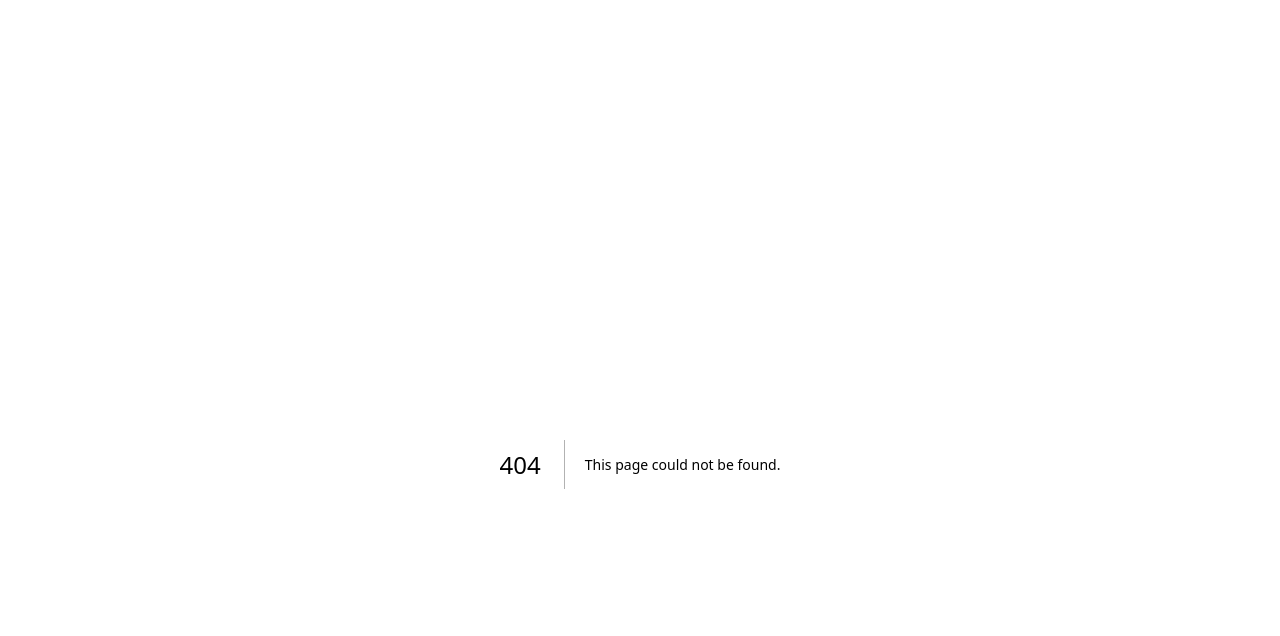
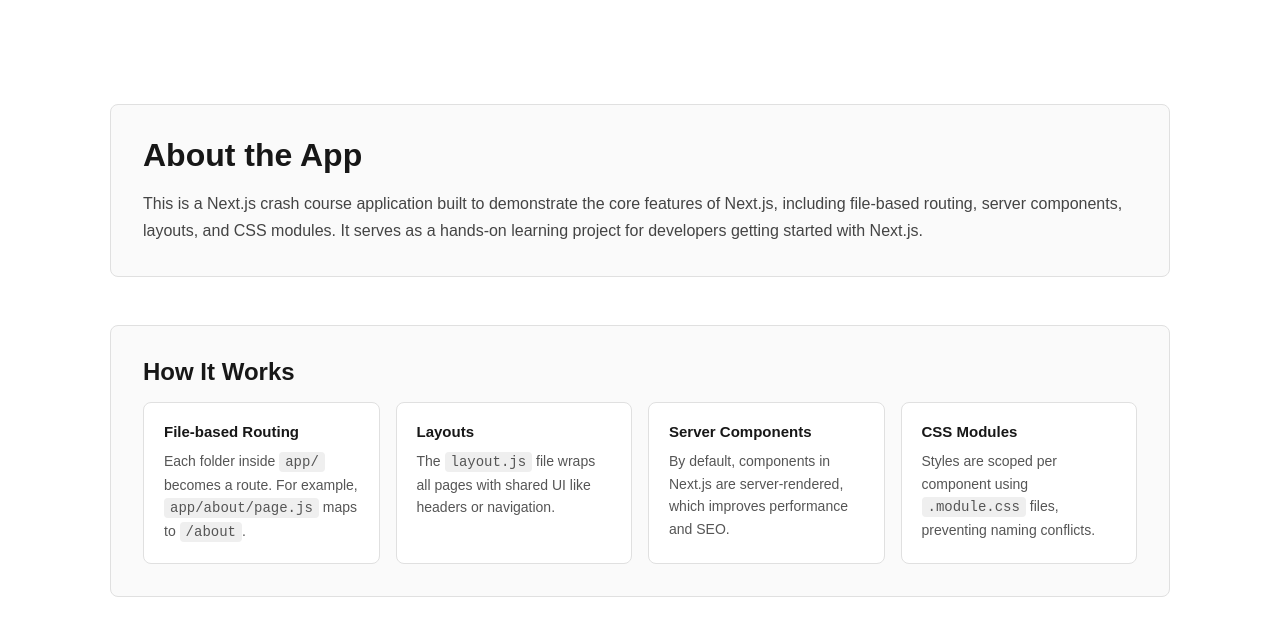
Before and after one commit to karimisdm/next.js-crash-course, a Next.js app: page /about in a window 1280 px wide. Before the commit this address had no page. Shown: the top 636 px of the page. Built offline with nearby package versions, Linux system fonts and the light colour scheme.

Commit message:
Builded About page with two-section layout and four-column

```diff
--- /dev/null
+++ b/app/about/page.js
@@ -0,0 +1,56 @@
+import styles from "./page.module.css";
+
+export default function About() {
+  return (
+    <main className={styles.container}>
+      <section className={styles.section}>
+        <h1 className={styles.title}>About the App</h1>
+        <p className={styles.text}>
+          This is a Next.js crash course application built to demonstrate the
+          core features of Next.js, including file-based routing, server
+          components, layouts, and CSS modules. It serves as a hands-on
+          learning project for developers getting started with Next.js.
+        </p>
+      </section>
+
+      <section className={styles.section}>
+        <h2 className={styles.subtitle}>How It Works</h2>
+        <div className={styles.grid}>
+          <div className={styles.card}>
+            <strong className={styles.cardTitle}>File-based Routing</strong>
+            <p className={styles.cardText}>
+              Each folder inside <code className={styles.code}>app/</code> becomes
+              a route. For example,{" "}
+              <code className={styles.code}>app/about/page.js</code> maps to{" "}
+              <code className={styles.code}>/about</code>.
+            </p>
+          </div>
+          <div className={styles.card}>
+            <strong className={styles.cardTitle}>Layouts</strong>
+            <p className={styles.cardText}>
+              The <code className={styles.code}>layout.js</code> file wraps all
+              pages with shared UI like headers or navigation.
+            </p>
+          </div>
+          <div className={styles.card}>
+
+            <strong className={styles.cardTitle}>Server Components</strong>
+            <p className={styles.cardText}>
+              By default, components in Next.js are server-rendered, which
+              improves performance and SEO.
+            </p>
+          </div>
+          <div className={styles.card}>
+
+            <strong className={styles.cardTitle}>CSS Modules</strong>
+            <p className={styles.cardText}>
+              Styles are scoped per component using{" "}
+              <code className={styles.code}>.module.css</code> files, preventing
+              naming conflicts.
+            </p>
+          </div>
+        </div>
+      </section>
+    </main>
+  );
+}
--- /dev/null
+++ b/app/about/page.module.css
@@ -0,0 +1,125 @@
+.container {
+  max-width: 1100px;
+  margin: 0 auto;
+  padding: 40px 20px;
+  display: flex;
+  flex-direction: column;
+  gap: 48px;
+}
+
+.section {
+  display: flex;
+  flex-direction: column;
+  gap: 16px;
+  padding: 32px;
+  border-radius: 8px;
+  border: 1px solid #e0e0e0;
+  background-color: #fafafa;
+}
+
+.title {
+  font-size: 32px;
+  font-weight: 700;
+  color: var(--foreground);
+}
+
+.subtitle {
+  font-size: 24px;
+  font-weight: 600;
+  color: var(--foreground);
+}
+
+.text {
+  font-size: 16px;
+  line-height: 1.7;
+  color: #444;
+}
+
+.grid {
+  display: grid;
+  grid-template-columns: repeat(4, 1fr);
+  gap: 16px;
+}
+
+.card {
+  display: flex;
+  flex-direction: column;
+  gap: 10px;
+  padding: 20px;
+  border-radius: 8px;
+  border: 1px solid #e0e0e0;
+  background-color: #fff;
+}
+
+.cardNumber {
+  font-size: 13px;
+  font-weight: 700;
+  color: #999;
+  letter-spacing: 0.05em;
+}
+
+.cardTitle {
+  font-size: 15px;
+  font-weight: 600;
+  color: var(--foreground);
+}
+
+.cardText {
+  font-size: 14px;
+  line-height: 1.6;
+  color: #555;
+}
+
+.code {
+  background-color: #efefef;
+  padding: 2px 6px;
+  border-radius: 4px;
+  font-size: 14px;
+  font-family: monospace;
+}
+
+@media (prefers-color-scheme: dark) {
+  .section {
+    background-color: #111;
+    border-color: #2a2a2a;
+  }
+
+  .card {
+    background-color: #1a1a1a;
+    border-color: #2a2a2a;
+  }
+
+  .text,
+  .cardText {
+    color: #aaa;
+  }
+
+  .code {
+    background-color: #222;
+    color: #e0e0e0;
+  }
+}
+
+@media (max-width: 900px) {
+  .grid {
+    grid-template-columns: repeat(2, 1fr);
+  }
+}
+
+@media (max-width: 600px) {
+  .title {
+    font-size: 26px;
+  }
+
+  .subtitle {
+    font-size: 20px;
+  }
+
+  .section {
+    padding: 20px;
+  }
+
+  .grid {
+    grid-template-columns: 1fr;
+  }
+}
```
